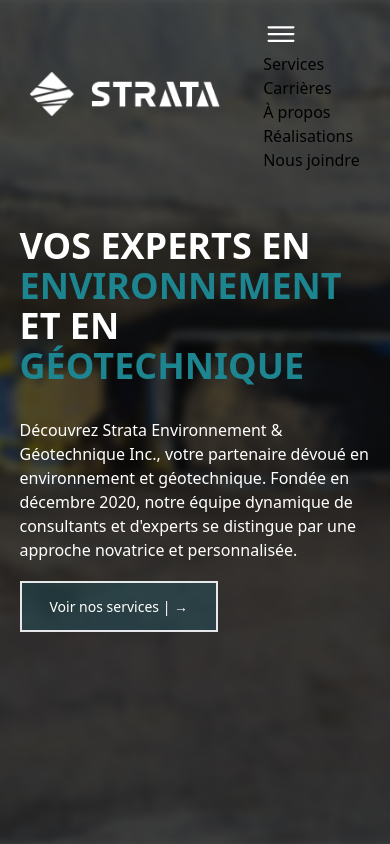
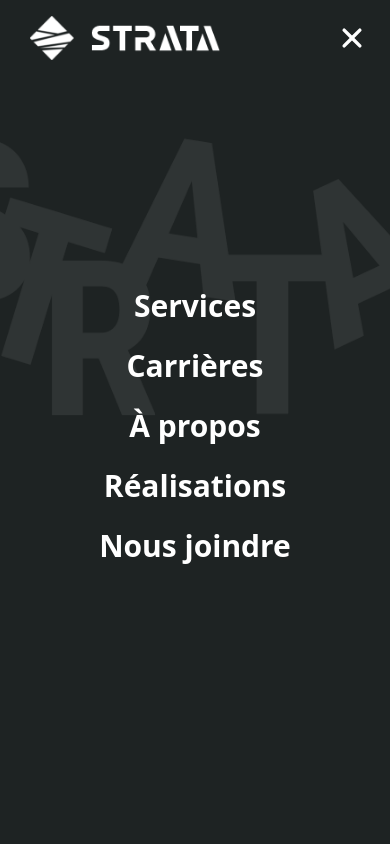
Before and after one commit to OliBoucher04/StrataStage, a React (Vite) app: page /home in a window 390 px wide. Both pictures are taken after a click on the element 341 px from the left and 37 px from the top of the page. Shown: the top 844 px of the page. Built offline with nearby package versions, Linux system fonts and the light colour scheme.

Commit message:
feature-mise-en-page-menu

```diff
--- a/src/components/BarreMenu.jsx
+++ b/src/components/BarreMenu.jsx
@@ -1,7 +1,10 @@
 import React, { useState, useEffect } from "react";
 import services from "../Data/services.json";
-import { logoHeader } from "../assets";
+import { logoHeader, strata } from "../assets";
 import { IoIosMenu } from "react-icons/io";
+import { IoClose } from "react-icons/io5";
+import { MdArrowDropDown } from "react-icons/md";
+
 
 const BarreMenu = () => {
   const [servicesOpen, setServicesOpen] = useState(false);
@@ -37,7 +40,9 @@
   return (
     <section className={`fixed top-0 flex flex-row justify-center items-center w-full z-[100] px-3 md:px-6 py-4 xl:w-[100%] ${mobileMenuOpen ? "mobile-menu-open" : ""} ${scrolled ? 'bg-grayPerso-300 duration-300 ease-linear' : 'bg-transparent'}`}>
       <div className="flex w-[90%] justify-between items-center md:w-[95%] lg:w-[90%]">
-        <img src={logoHeader} alt="" className="w-[190px] mr-8"/>
+        <img src={logoHeader} alt="" className="w-[190px] z-[100] mr-8" />
+
+        {/* MENU DESKTOP */}
         <div className="md:w-full">
           <div className="hidden md:flex text-white flex-row justify-between items-center">
             <nav>
@@ -84,29 +89,36 @@
               </ul>
             </nav>
           </div>
-          <div className="md:hidden">
-            <div className="hamburger-menu text-4xl text-white" onClick={toggleMobileMenu}>
+
+          {/* MENU MOBILE */}
+          <div className="md:hidden text-white">
+            <div className="hamburger-menu text-4xl text-white z-[100]" onClick={toggleMobileMenu}>
               <IoIosMenu />
             </div>
             {mobileMenuOpen && (
-              <ul>
-                <li>
-                  <a href="#" onClick={() => setServicesOpen(!servicesOpen)}>
+              <ul className="absolute bg-grayPerso-300 w-full h-screen left-0 top-0 flex flex-col justify-start pt-72 items-center">
+                <img src={strata} alt="strata" className="absolute top-20 h-[100vw] sm:h-[80vw] object-cover" />
+                <IoClose className="absolute top-5 right-5 text-4xl cursor-pointer" onClick={toggleMobileMenu} />
+                <li className="z-[200] mb-6 text-center w-[80%]">
+                  <a href="#" className="catMenu" onClick={() => setServicesOpen(!servicesOpen)}>
                     Services
                   </a>
                   {servicesOpen && (
-                    <nav>
-                      <ul>
+                    <nav className="mt-4 mb-4 w-[100%]">
+                      <ul className="text-center">
                         {services.map((category, index) => (
-                          <li key={index}>
-                            <a href="#" onClick={() => toggleSousCat(index)}>
-                              {category.category}
-                            </a>
+                          <li key={index} className="w-full flex flex-col justify-between items-start">
+                            <div className="w-full flex justify-between items-center">
+                              <a href="#" className="sousCatMenu" onClick={() => toggleSousCat(index)}>
+                                {category.category}
+                              </a>
+                              <MdArrowDropDown />
+                            </div>
                             {currentSousCatIndex === index && (
-                              <ul>
+                              <ul className="mt-2 mb-4 flex flex-col justify-start items-start w-full">
                                 {category.services.map(
                                   (service, servicesIndex) => (
-                                    <li key={servicesIndex}>
+                                    <li key={servicesIndex} className="text-left">
                                       <a href="#">{service.nom}</a>
                                     </li>
                                   )
@@ -119,16 +131,16 @@
                     </nav>
                   )}
                 </li>
-                <li>
+                <li className="catMenu">
                   <a href="#">Carrières</a>
                 </li>
-                <li>
+                <li className="catMenu">
                   <a href="#">À propos</a>
                 </li>
-                <li>
+                <li className="catMenu">
                   <a href="#">Réalisations</a>
                 </li>
-                <li>
+                <li className="catMenu">
                   <a href="#">Nous joindre</a>
                 </li>
               </ul>
--- a/src/index.css
+++ b/src/index.css
@@ -49,3 +49,11 @@
 .sousCatFooter {
     @apply text-base font-bold text-white uppercase;
 }
+
+.catMenu {
+    @apply text-3xl font-bold text-white mb-6;
+}
+
+.sousCatMenu {
+    @apply text-xl font-bold uppercase text-white;
+}
```
